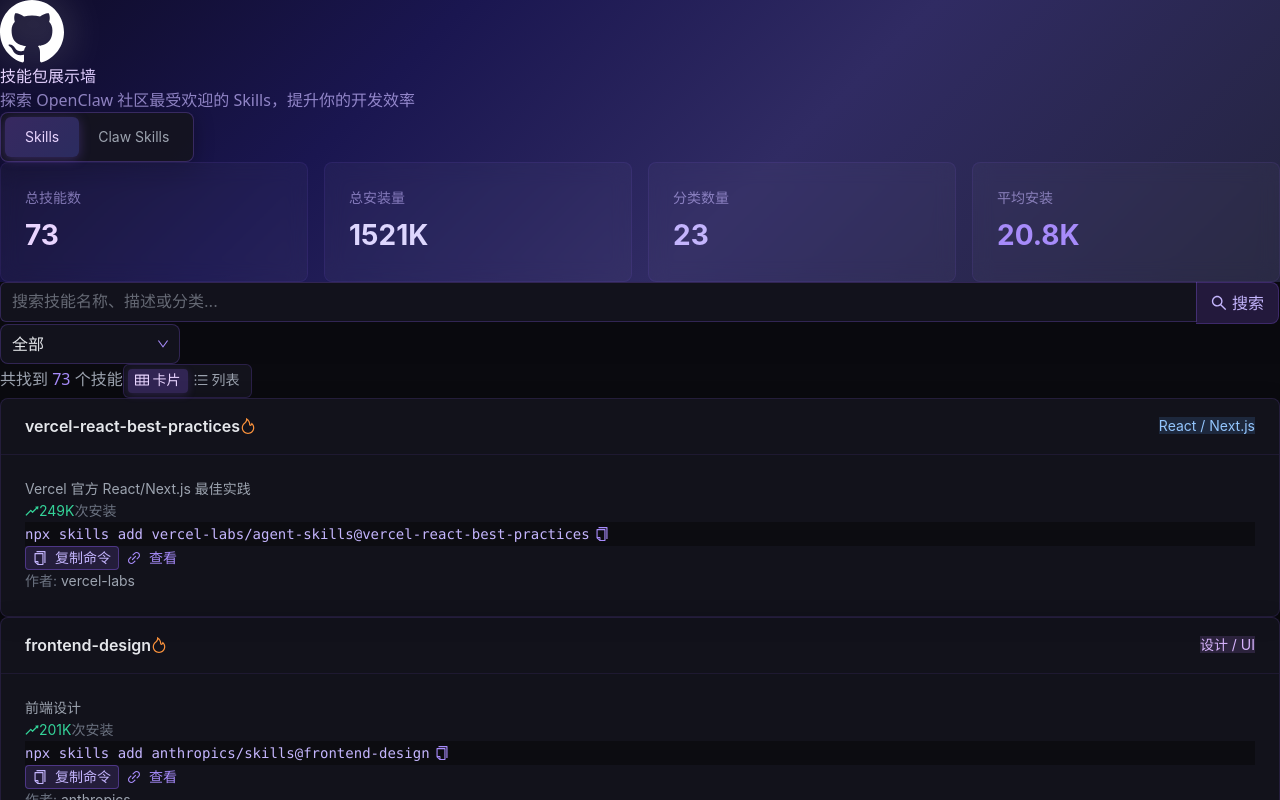
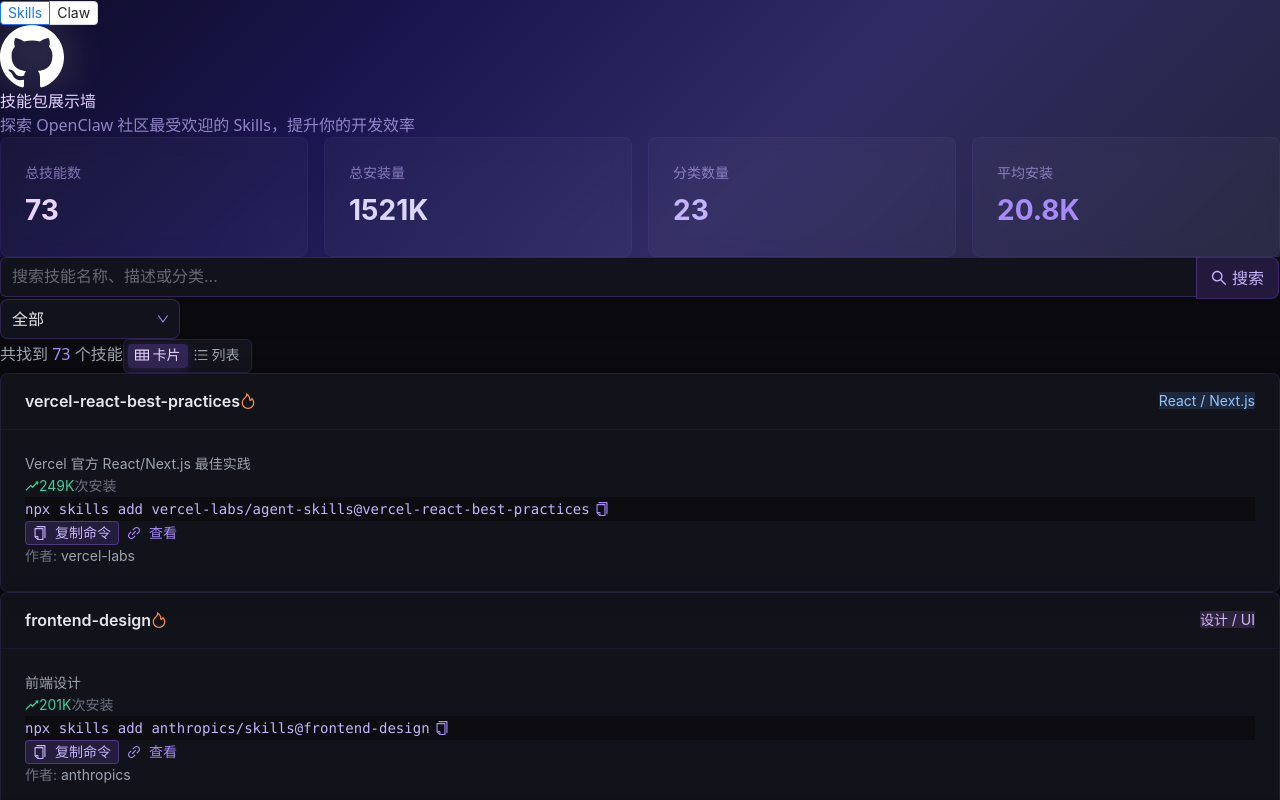
Before and after one commit to cloud-prg/cloud-skills-wall, a React (Vite) app: page / in a window 1280 px wide. Shown: the top 800 px of the page. Built offline with nearby package versions, Linux system fonts and the light colour scheme.

Commit message:
ui: 将数据源切换按钮移到右上角，简化为 Skills/Claw 两个选项

```diff
--- a/src/components/SkillsWall.tsx
+++ b/src/components/SkillsWall.tsx
@@ -303,6 +303,18 @@
         </div>
 
         <div className="max-w-7xl mx-auto relative z-10 flex flex-col items-center">
+          {/* 右上角数据源切换 */}
+          <div className="absolute top-0 right-0">
+            <Radio.Group
+              value={dataSource}
+              onChange={(e) => handleDataSourceChange(e.target.value)}
+              size="small"
+            >
+              <Radio.Button value="skills">Skills</Radio.Button>
+              <Radio.Button value="claw">Claw</Radio.Button>
+            </Radio.Group>
+          </div>
+
           {/* GitHub 猫咪图标 */}
           <div className="mb-6">
             <svg
@@ -333,29 +345,12 @@
           </h1>
 
           {/* 副标题 */}
-          <p className="text-lg max-w-2xl mx-auto mb-6" style={{ color: dataSource === 'skills' ? 'rgba(196, 181, 253, 0.7)' : 'rgba(103, 232, 249, 0.7)' }}>
+          <p className="text-lg max-w-2xl mx-auto mb-10" style={{ color: dataSource === 'skills' ? 'rgba(196, 181, 253, 0.7)' : 'rgba(103, 232, 249, 0.7)' }}>
             {dataSource === 'skills'
               ? '探索 OpenClaw 社区最受欢迎的 Skills，提升你的开发效率'
               : '探索 ClawHub 高热度 Claw Skills，扩展你的 Agent 能力'
             }
           </p>
-
-          {/* 数据源切换 - 横向排列 */}
-          <div className="flex justify-center mb-10">
-            <Radio.Group
-              value={dataSource}
-              onChange={(e) => handleDataSourceChange(e.target.value)}
-              size="middle"
-              className="source-switcher"
-            >
-              <Radio.Button value="skills" className="flex items-center gap-2 px-6">
-                Skills
-              </Radio.Button>
-              <Radio.Button value="claw" className="flex items-center gap-2 px-6">
-                Claw Skills
-              </Radio.Button>
-            </Radio.Group>
-          </div>
 
           {/* 统计卡片 */}
           <Row gutter={16} className="max-w-4xl mx-auto">
```
